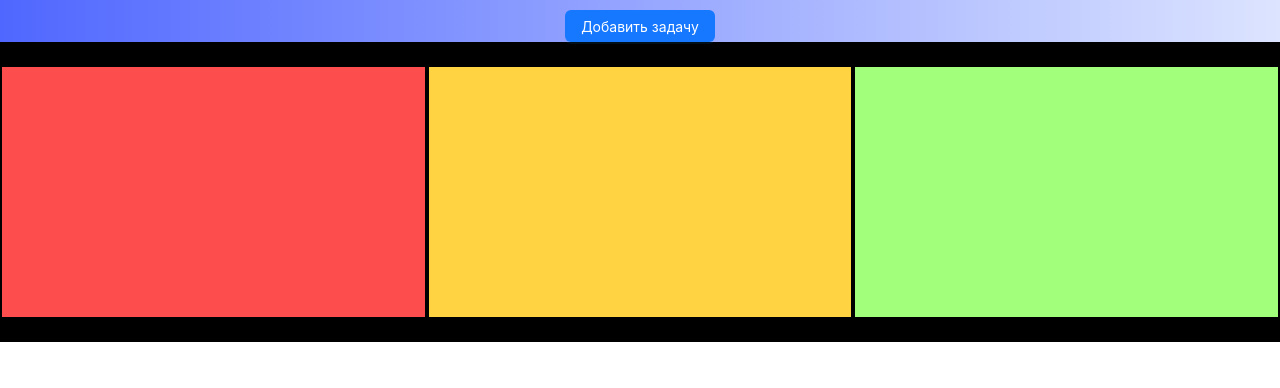
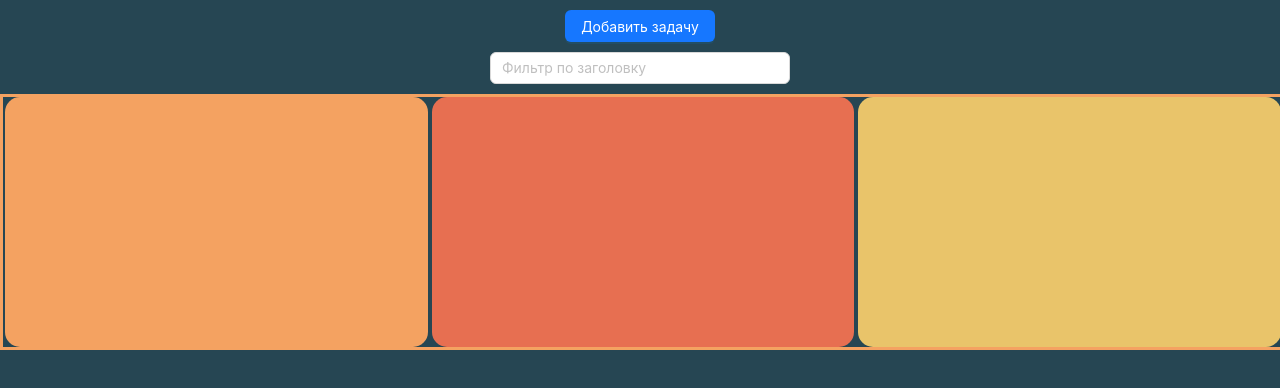
Before and after one commit to AneJIbcuH/ToDo, a React (Vite) app: page / in a window 1280 px wide. Shown: the top 388 px of the page. Built offline with nearby package versions, Linux system fonts and the light colour scheme.

Commit message:
Add files via upload

```diff
--- a/src/App.css
+++ b/src/App.css
@@ -1,54 +1,72 @@
 * {
     margin: auto;
+    /* background: #264653; */
+}
+
+body {
+    background: #264653;
 }
 
 .task {
     display: flex;
     flex-direction: column;
-    align-items: center;;
+    align-items: center;
     border-radius: 10px;
-    /* border: solid 3px rgb(197, 197, 197); */
-    margin: 10px 0;
-    width: 400px;
+    margin: 10px auto;
+    width: 94%;
     cursor: pointer;
-    /* background: linear-gradient(to right, #ff7e5f, #feb47b); */
-    background:#d9d9d9;
+    background:#287271;
+    color: #2a9d8f;
 }
 
 .taskList {
     display: flex;
     flex-direction: column;
     align-items: center;
-    background: linear-gradient(to right, #5067ff, #dce4ff);
+    background: #264653;
     padding-top: 10px;
+    color: #2a9d8f;
+}
+
+.taskList textarea {
+    width: 300px;
+    margin: 10px 0;
 }
 
 .subTaskdone {
-    color: rgb(1, 199, 1);
-    text-decoration:line-through;
+    color: #f4a261;
+    text-decoration: line-through;
 }
 
 .status {
-    background: #000;
+    background: #264653;
     width: 100%;
-    height: 300px;
+    /* min-height: 300px; */
+    border: #f4a261 solid;
     display: flex;
+
+    /* flex-wrap: wrap; */
+    align-items: flex-start;
+    justify-content: flex-start;
 }
 
 .queue {
-    background: #fd4d4d;
+    background: #f4a261;
     width: 33%;
-    height: 250px;
+    min-height: 250px;
+    border-radius: 15px;
 }
 
 .development {
-    background: #ffd342;
+    background: #e76f51;
     width: 33%;
-    height: 250px;
+    min-height: 250px;
+    border-radius: 15px;
 }
 
 .done {
-    background: #a1ff7c;
+    background: #e9c46a;
     width: 33%;
-    height: 250px;
+    min-height: 250px;
+    border-radius: 15px;
 }
--- a/src/HomeTodo.tsx
+++ b/src/HomeTodo.tsx
@@ -9,17 +9,26 @@ const HomeTodo: React.FC = () => {
   const [nameTask, setNameTask] = useState<string>("");
   const [textTask, setTextTask] = useState<string>("");
   const [statusTask, setStatusTask] = useState<string>("");
-  const [dragId, setDragId] = useState<number>()
+  const [dragId, setDragId] = useState<number>();
+  const tasks = useSelector((state: Task[]) => state);
+  const [myFilter, setMyFilter] = useState("");
 
-  const tasks = useSelector((state: Task[]) => state);
+  const arrTasks = tasks.filter((task, index) => {
+    return (
+      task.title.toLocaleLowerCase().includes(myFilter.toLocaleLowerCase()) ||
+      index == Number(myFilter) - 1
+    );
+  });
+
   const dispatch = useDispatch();
-
   const navigate = useNavigate();
 
   const [isModalOpen, setIsModalOpen] = useState(false);
-
   const createNewTask = () => {
     setIsModalOpen(true);
+  };
+  const handleCancel = () => {
+    setIsModalOpen(false);
   };
 
   const addTask = () => {
@@ -30,7 +39,7 @@ const HomeTodo: React.FC = () => {
       description: textTask,
       dateCreat: new Date(Date.now()).toLocaleString(),
       subTasks: [],
-      status: statusTask,
+      status: "queue",
     };
 
     const addItemAction: Action = {
@@ -44,12 +53,8 @@ const HomeTodo: React.FC = () => {
     setStatusTask("");
   };
 
-  const handleCancel = () => {
-    setIsModalOpen(false);
-  };
-
   function dragStart(e) {
-    setDragId(Number(e.target.id))
+    setDragId(Number(e.target.id));
     console.log("start");
     console.log(e.target.id);
     console.log(e.target.parentNode.className);
@@ -59,11 +64,15 @@ const HomeTodo: React.FC = () => {
     e.preventDefault();
     console.log("drop");
     console.log(e.currentTarget.className);
-    // вытянуть айди из стейта и сменить глобал стейт
     let mydDragTask: dragTask = {
       id: dragId,
-      status: e.currentTarget.className
+      status: e.currentTarget.className,
+    };
+
+    if (e.currentTarget.className === "done") {
+      mydDragTask.timeEndDev = Date.now();
     }
+
     const DragItemAction: Action = {
       type: ActionTypes.DRAG_ITEM,
       payload: mydDragTask,
@@ -71,11 +80,11 @@ const HomeTodo: React.FC = () => {
     dispatch(DragItemAction);
   }
 
-  function dragEnd(e) {
-    console.log("dragend");
-    console.log(e.target.id);
-    // e.target.style.boxShadow = "none";
-  }
+  // function dragEnd(e) {
+  //   console.log("dragend");
+  //   console.log(e.target.id);
+  //   e.target.style.boxShadow = "none";
+  // }
 
   // function dragLeave(e) {
   //   e.target.style.boxShadow = "none";
@@ -94,6 +103,11 @@ const HomeTodo: React.FC = () => {
       <Button type="primary" onClick={createNewTask}>
         Добавить задачу
       </Button>
+      <TextArea
+        placeholder="Фильтр по заголовку"
+        autoSize
+        onChange={(e) => setMyFilter(e.target.value)}
+      />
       <Modal
         title="Добавление задачи"
         open={isModalOpen}
@@ -114,27 +128,14 @@ const HomeTodo: React.FC = () => {
           onChange={(e) => setTextTask(e.target.value)}
         />
         <div style={{ margin: "24px 0" }} />
-        <TextArea
-          placeholder="Статус"
-          autoSize
-          value={statusTask}
-          onChange={(e) => setStatusTask(e.target.value)}
-        />
       </Modal>
-      {/* {tasks?.map((task: Task) => (
-          <div
-            className="task"
-            id={String(task.id)}
-            onClick={() => navigate(`/task/${task.id}`)}
-          >
-            <p>№{tasks.indexOf(task) + 1}</p>
-            <p>{task.title}</p>
-            <p>{task.description}</p>
-          </div>
-        ))} */}
       <div className="status">
-        <div className="queue">
-          {tasks?.map((task: Task) => {
+        <div
+          className="queue"
+          onDragOver={(e) => dragOver(e)}
+          onDrop={(e) => dragDrop(e)}
+        >
+          {arrTasks?.map((task: Task) => {
             if (task.status == "queue") {
               return (
                 <div
@@ -143,12 +144,10 @@ const HomeTodo: React.FC = () => {
                   onClick={() => navigate(`/task/${task.id}`)}
                   draggable={true}
                   onDragStart={(e) => dragStart(e)}
-                  // onDragOver={(e) => dragOver(e)}
                   // onDragLeave={(e) => dragLeave(e)}
                   // onDragEnd={(e) => dragEnd(e)}
-                  // onDrop={e => dragDrop(e)}
                 >
-                  <p>№{tasks.indexOf(task) + 1}</p>
+                  <p>№{arrTasks.indexOf(task) + 1}</p>
                   <p>{task.title}</p>
                   <p>{task.description}</p>
                 </div>
@@ -160,18 +159,18 @@ const HomeTodo: React.FC = () => {
           className="development"
           onDragOver={(e) => dragOver(e)}
           onDrop={(e) => dragDrop(e)}
-          // onDragLeave={(e) => dragLeave(e)}
-          // onDragEnd={(e) => dragEnd(e)}
         >
-          {tasks?.map((task: Task) => {
+          {arrTasks?.map((task: Task) => {
             if (task.status == "development") {
               return (
                 <div
                   className="task"
                   id={String(task.id)}
                   onClick={() => navigate(`/task/${task.id}`)}
+                  draggable={true}
+                  onDragStart={(e) => dragStart(e)}
                 >
-                  <p>№{tasks.indexOf(task) + 1}</p>
+                  <p>№{arrTasks.indexOf(task) + 1}</p>
                   <p>{task.title}</p>
                   <p>{task.description}</p>
                 </div>
@@ -184,15 +183,17 @@ const HomeTodo: React.FC = () => {
           onDragOver={(e) => dragOver(e)}
           onDrop={(e) => dragDrop(e)}
         >
-          {tasks?.map((task: Task) => {
+          {arrTasks?.map((task: Task) => {
             if (task.status == "done") {
               return (
                 <div
                   className="task"
                   id={String(task.id)}
                   onClick={() => navigate(`/task/${task.id}`)}
+                  draggable={true}
+                  onDragStart={(e) => dragStart(e)}
                 >
-                  <p>№{tasks.indexOf(task) + 1}</p>
+                  <p>№{arrTasks.indexOf(task) + 1}</p>
                   <p>{task.title}</p>
                   <p>{task.description}</p>
                 </div>
--- a/src/MyTask.tsx
+++ b/src/MyTask.tsx
@@ -33,7 +33,7 @@ const MyTask: React.FC = () => {
       id: task.id,
       title: newTitle,
       description: newDescription,
-      dateCreat: task.dateCreat,
+      // dateCreat: task.dateCreat,
       subTasks: newSubTasks,
     };
     const changeItemAction: Action = {
@@ -67,10 +67,10 @@ const MyTask: React.FC = () => {
       if (el.id == idSubTask) {
         return {
           ...el,
-          done: !el.done
-        }
+          done: !el.done,
+        };
       }
-      return el
+      return el;
     });
     setNewSubTasks(arr);
   }
@@ -135,7 +135,7 @@ const MyTask: React.FC = () => {
           value={subTask}
         />
         {newSubTasks?.map((el: subTask) => (
-          <p className={el.done ? 'subTaskdone' : ''}>
+          <p className={el.done ? "subTaskdone" : ""}>
             {el.subtask} - id - {el.id} -
             <Button
               onClick={(e) => removeSubTask(e.currentTarget.value)}
@@ -159,10 +159,15 @@ const MyTask: React.FC = () => {
       />
       <p>Заголовок: {task?.title}</p>
       <p>Описание: {task?.description}</p>
+      <p>Статус: {task?.status}</p>
+      {task?.status == "done" ? (
+        <p>Задача была выполнена : {new Date(task?.timeEndDev).toLocaleString()} за {(task?.timeEndDev - task.id) / 1000} секунд</p>
+      ) : (
+        <p>Задача в работе : {moment(task?.id).fromNow().slice(0, -3)}</p>
+      )}
       <p>Задача создана : {task?.dateCreat}</p>
-      <p>Задача в работе : {moment(task?.id).fromNow().slice(0, -3)}</p>
       {task?.subTasks.map((el: subTask) => (
-        <p id={el.id} className={el.done ? 'subTaskdone' : ''}>
+        <p id={el.id} className={el.done ? "subTaskdone" : ""}>
           - {el.subtask} - id - {el.id}
         </p>
       ))}
```
